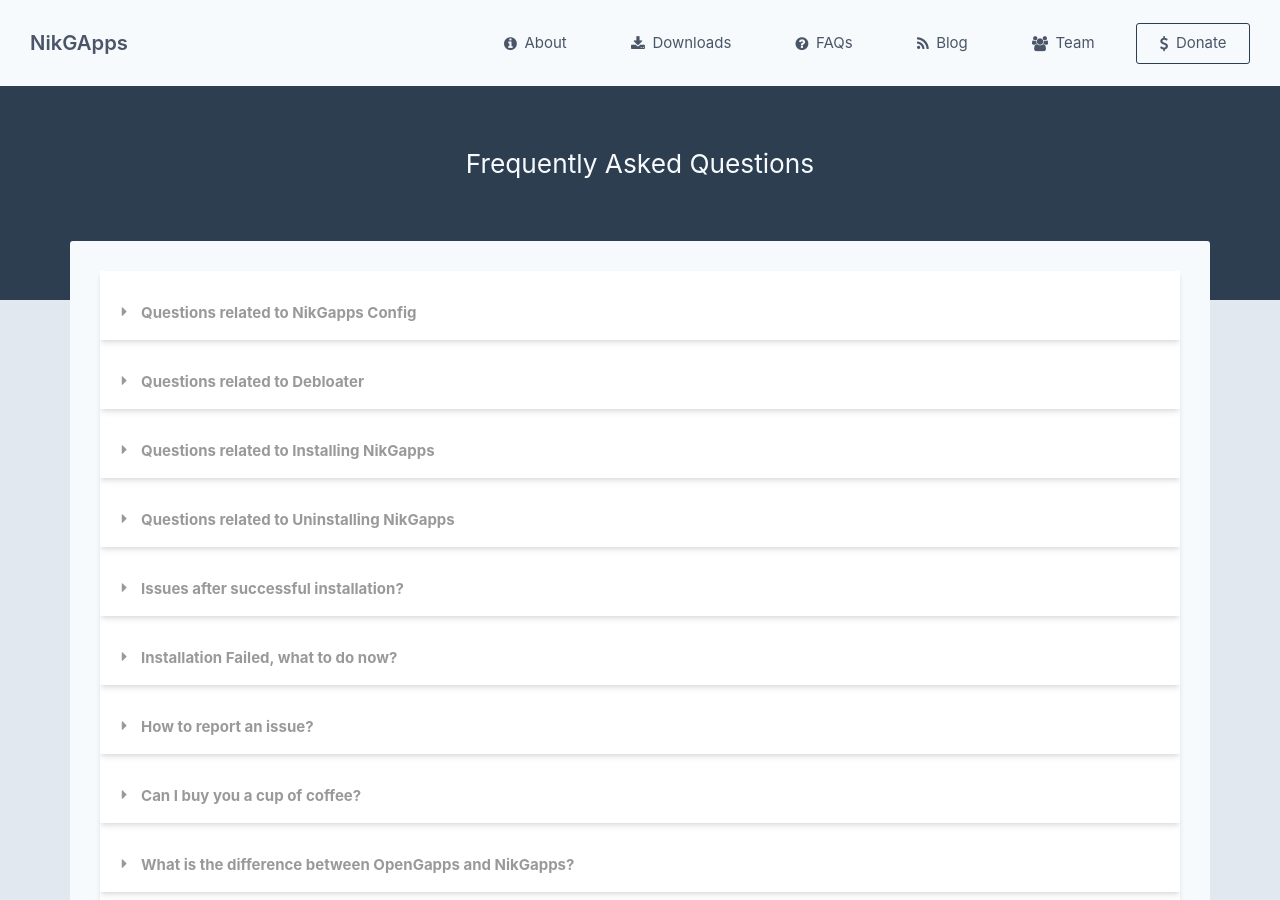
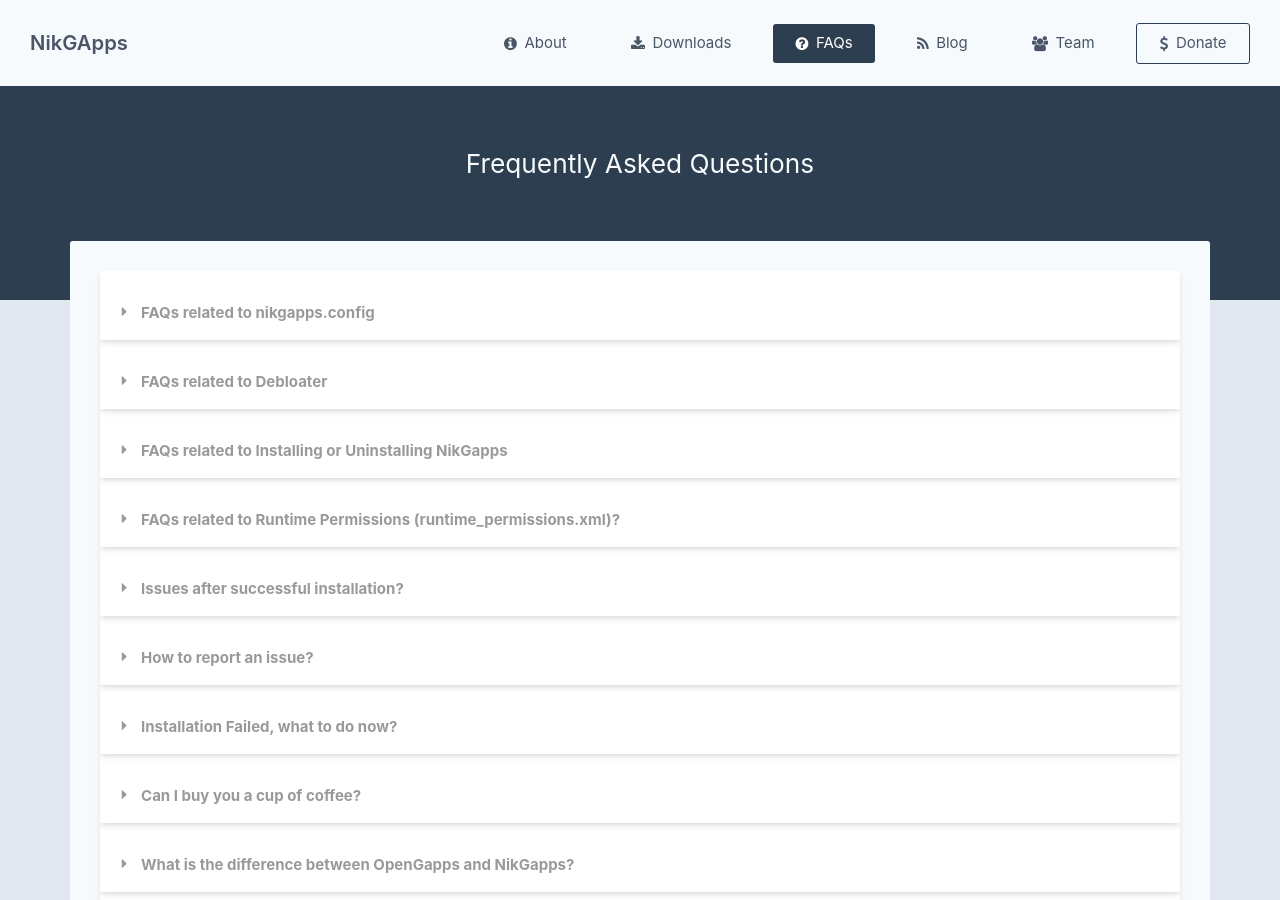
Before and after one commit to nikgapps/nikgapps.github.io, a Jekyll site: the page built from faq.html, in a window 1280 px wide and 900 px high. Built offline with Jekyll 4.4.1, drawn with Linux system fonts in a browser that asks for light colours; some of the changed lines change nothing that is shown.

Commit message:
Push the FAQs to production

```diff
--- a/_data/faqs.yaml
+++ b/_data/faqs.yaml
@@ -1,5 +1,5 @@
 faqs:
-  - title: Questions related to NikGapps Config
+  - title: FAQs related to nikgapps.config
     id: nikgappsconfig
     content:
       - question:
@@ -14,7 +14,7 @@
             - ans: If you are sideloading gapps, you can place the nikgapps.config in /tmp folder and the recovery will read it from there
             - ans: Alternatively, you can also edit the nikgapps.config file in the gapps zip file and then flash it only this time, you need to set use_zip_config=1 in nikgapps.config file to instruct the installer to use the config file placed in the gapps zip you are flashing
 
-  - title: Questions related to Debloater
+  - title: FAQs related to Debloater
     id: debloater
     content:
       - question:
@@ -51,21 +51,16 @@
             - ans: You can add <code>/system/addon.d</code> in debloater.config file and flash the <a style="color:blue" href="https://sourceforge.net/projects/NikGapps/files/Releases/Debloater/">Debloater Zip</a>
             - ans: The debloater will find the folder in <code>/system</code>, <code>/product</code> and <code>/system_ext</code> and delete it
 
-  - title: Questions related to Installing NikGapps
+  - title: FAQs related to Installing or Uninstalling NikGapps
     content:
-      - question:
-        - title: How to install NikGapps?
-          content:
-            - ans: You can install NikGapps using any custom recovery including but not limited to TWRP, OrangeFox, PitchBlack, SkyHawk, LineageOS recovery.
       - question:
         - title: Can I install NikGapps systemlessly via Magisk?
           content:
             - ans: No, You cannot install NikGapps systemlessly via Magisk. NikGapps is a full fledged Gapps package and it is not designed to be installed systemlessly.
       - question:
-        - title: How to upgrade NikGapps with a newer release?
+        - title: How to install/update/upgrade/dirty flash NikGapps?
           content:
-            - ans: You only need to upgrade if you are experiencing an issue with the gapps and newer release fixes it
-            - ans: You can upgrade NikGapps by flashing the newer release over the older release
+            - ans: Check <a style="color:blue" href="https://nikgapps.com/misc/2023/03/04/Flash-NikGapps.html">this guide</a> to install/update/upgrade/dirty flash NikGapps
       - question:
         - title: How to downgrade from one version of NikGapps to another?
           content:
@@ -74,11 +69,6 @@
         - title: Can I install NikGapps over other gapps package or over stock ROM?
           content:
             - ans: No, you cannot install NikGapps over other gapps package or over stock ROM. You need to clean flash the rom and gapps by wiping /data.
-      - question:
-        - title: How to switch between one NikGapps variant to another? (e.g. core to omni or vice versa)
-          content:
-            - ans: If you are switching between one NikGapps variant to another, you need to follow the ultimate uninstall guide from <a style="color:#063EDD;" href="https://nikgapps.com/misc/2021/04/24/NikGapps-Features.html#uninstall-nikgapps-completely-this-will-remove-all-the-traces-of-nikgapps-from-your-system">here</a> and then flash the new variant of NikGapps
-            - ans: Make sure you delete <code>runtime_permissions.xml</code>
       - question:
         - title: Where is runtime_permissions.xml located?
           content:
@@ -94,16 +84,22 @@
             - ans: If you are facing some issues with your current setup and you find a fix to the issue in the changelog of the gapps update, clean flash! This ensures that any residue factor is not impacting the actual fix
             - ans: If you can risk your system get into unstable state (with the flexibility of clean flashing at will) then dirty flash!
 
-  - title: Questions related to Uninstalling NikGapps
+  - title: FAQs related to Runtime Permissions (runtime_permissions.xml)?
     content:
       - question:
-        - title: I want to uninstall a particular Package/AppSet such as YouTube or GoogleCalculator
+        - title: What is runtime_permissions.xml?
           content:
-            - ans: Follow Steps from <a style="color:#063EDD;" href="https://nikgapps.com/misc/2021/04/24/NikGapps-Features.html#uninstall-selected-packages">here</a>
+            - ans: It is the file which stores the runtime permissions granted to apps by the user, for example, if you grant location permission to Google Maps, it will be stored in <code>runtime_permissions.xml</code> file
       - question:
-        - title: I want to uninstall all NikGapps Packages
+        - title: Where is runtime_permissions.xml located?
           content:
-            - ans: Follow Steps from <a style="color:#063EDD;" href="https://nikgapps.com/misc/2021/04/24/NikGapps-Features.html#uninstall-nikgapps-completely-this-will-remove-all-the-traces-of-nikgapps-from-your-system">here</a>
+            - ans: <code>runtime_permissions.xml</code> is located at <code>/data/system/users/0/runtime_permissions.xml</code> if you're on Android 10
+            - ans: <code>runtime_permissions.xml</code> is located at <code>/data/misc_de/*/apexdata/com.android.permission/runtime_permissions.xml</code> if you're on Android 11 and above
+      - question:
+        - title: How to wipe runtime_permissions.xml?
+          content:
+            - ans: Using Adb from Computer, you can use <code>adb shell rm -rf "path_to_runtime_permissions"</code> to wipe it
+            - ans: On phone, using root, you can locate the file through any root explorer and delete it
 
   - title: Issues after successful installation?
     content:
@@ -134,29 +130,13 @@
             - ans: <code>bmgr backupnow appdata</code>
             - ans: and repeat the previous command once more
 
-  - title: Installation Failed, what to do now?
-    content:
-      - question:
-        - title: I am facing storage full error, what to do next?
-          content:
-            - ans: This usually happens when the recovery reports that no storage is left for further installation
-            - ans: If that is actually the case, you need to free up some space by debloating your system and removing any unnecessary apps
-            - ans: If you have enough space, you can try to install NikGapps again by following below steps
-            - ans: You can try setting InstallPartition in nikgapps to /system_root/system and flash the gapps zip again
-            - ans: You can try following this video to <a style="color:#063EDD;" href="https://youtu.be/gZgJgqjsfeM">resize your partition</a> and reflash gapps
-            - ans: If none of the above method works, share the installation logs from recovery and we will try to help you
-            - ans: Read the screen of your device carefully, it will tell you the exact path where the logs are stored
-            - ans: Grab the logs and share them on <a style="color:#063EDD;" href="https://t.me/NikGappsSupport">Telegram Support Group</a>
-
   - title: How to report an issue?
     content:
       - question:
         - title: How to report an issue with installation?
           content:
             - ans: If something is wrong with installation, addon.d, debloater, pull the installation logs and share it with us
-      - question:
-        - title: How to pull the installation logs?
-          content:
+            - ans: You will find the installation logs directory on the recovery screen at the end of NikGapps installation
             - ans: After flashing, read the screen of your device carefully, it will tell you the exact path where the logs are stored
             - ans: Grab the logs and share them on <a style="color:#063EDD;" href="https://t.me/NikGappsSupport">Telegram Support Group</a>
       - question:
@@ -164,7 +144,7 @@
           content:
             - ans: Method 1 - from computer
             - ans: Make sure you have adb setup in your computer and your device is connected to it
-            - ans: If there is a crash, type <code>adb logcat AndroidRuntime:E *:S-v long > crash.txt</code> in your computer, hit enter and try to reproduce the crash
+            - ans: If there is a crash, type <code>adb logcat AndroidRuntime:E *:S -v long > crash.txt</code> in your computer, hit enter and try to reproduce the crash
             - ans: Once the crash is reproduced, type <code>ctrl+c</code> to stop the logcat and share the crash.txt file with us on XDA or Telegram
             - ans: Method 2 - from device
             - ans: Pull logcat using matlog app or any other app related to logcat that you prefer and share it with us along with logs generated in <code>/sdcard/NikGapps/logs</code> folder
@@ -188,6 +168,20 @@
             - ans: "- reboot to recovery"
             - ans: "- dirty flash gapps"
             - ans: "- boot and try logcat again"
+
+  - title: Installation Failed, what to do now?
+    content:
+      - question:
+        - title: I am facing storage full error, what to do next?
+          content:
+            - ans: This usually happens when the recovery reports that no storage is left for further installation
+            - ans: If that is actually the case, you need to free up some space by debloating your system and removing any unnecessary apps
+            - ans: If you have enough space, you can try to install NikGapps again by following below steps
+            - ans: You can try setting InstallPartition in nikgapps to /system_root/system and flash the gapps zip again
+            - ans: You can try following this video to <a style="color:#063EDD;" href="https://youtu.be/gZgJgqjsfeM">resize your partition</a> and reflash gapps
+            - ans: If none of the above method works, share the installation logs from recovery and we will try to help you
+            - ans: Read the screen of your device carefully, it will tell you the exact path where the logs are stored
+            - ans: Grab the logs and share them on <a style="color:#063EDD;" href="https://t.me/NikGappsSupport">Telegram Support Group</a>
 
   - title: Can I buy you a cup of coffee?
     content:
--- a/faq.html
+++ b/faq.html
@@ -1,6 +1,6 @@
 ---
 layout: page
-permalink: /faq
+permalink: /faqs
 headline: 'Frequently Asked Questions'
 title: FAQs - NikGapps
 bClass: faqs
--- a/faqs.html
+++ b/faqs.html
@@ -1,6 +1,6 @@
 ---
 layout: page
-permalink: /faqs
+permalink: /faq
 headline: 'Frequently Asked Questions'
 title: FAQs - NikGapps
 bClass: faqs
```
